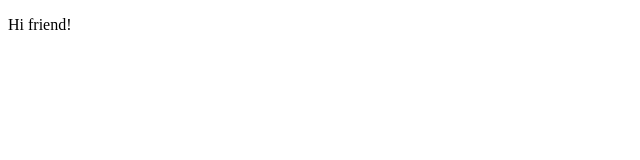
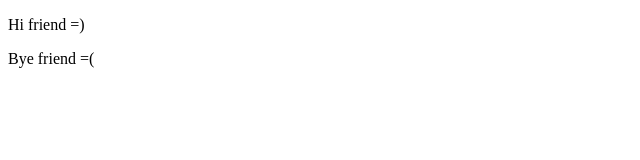
Before and after one commit to ynots/SAD03, a plain HTML site: page SAD03/index.html in a window 1280 px wide. Shown: the full height of the page, 0-640 px from the left. Drawn offline with Linux system fonts and the light colour scheme.

Commit message:
added bye statement

```diff
--- a/SAD03/index.html
+++ b/SAD03/index.html
@@ -5,6 +5,7 @@
 	<meta charset="utf-8" />
 </head>
 <body>
-    <p>Hi friend!</p>
+    <p>Hi friend =)</p>
+    <p>Bye friend =(</p>
 </body>
 </html>
```
